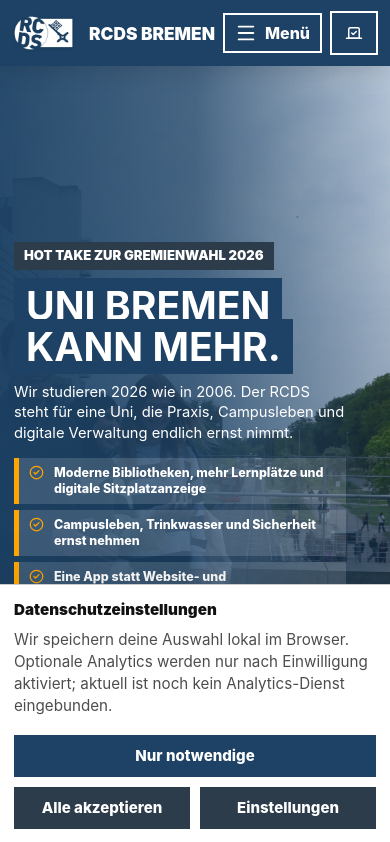
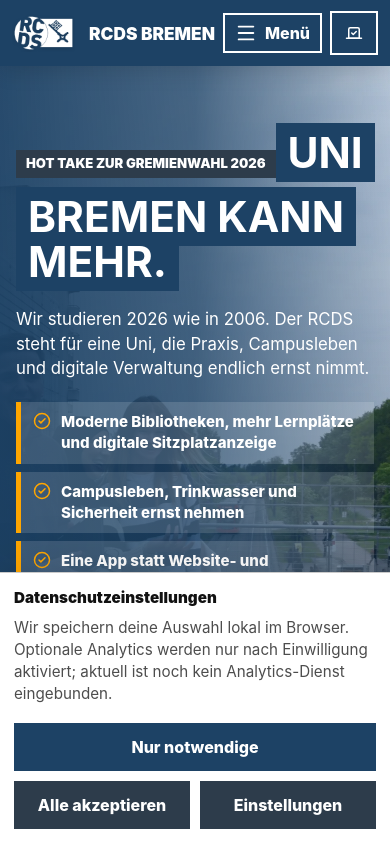
Before and after one commit to ZaraSheikhi/RCDS, a React (Vite) app: page / in a window 390 px wide. Shown: the top 842 px of the page. Built offline with nearby package versions, Linux system fonts and the light colour scheme.

Commit message:
Limit compact hero text to phones

```diff
--- a/src/App.css
+++ b/src/App.css
@@ -1859,49 +1859,38 @@
   }
 
   .hero-content {
-    align-self: end;
-    justify-self: start;
-    max-width: 360px;
-    padding: 42px 14px 30px;
+    padding: 64px 16px 52px;
   }
 
   .hero-content h1 {
-    font-size: clamp(2.05rem, 12vw, 2.45rem);
-    line-height: 1.04;
+    font-size: 2.65rem;
+    line-height: 1.08;
   }
 
   .hero-copy {
-    font-size: 0.92rem;
-    line-height: 1.42;
-    margin-top: 14px;
+    font-size: 1.05rem;
+    margin-top: 22px;
   }
 
   .hero-program-points {
-    gap: 6px;
-    margin-top: 14px;
+    gap: 8px;
+    margin-top: 22px;
   }
 
   .hero-program-points span {
     align-items: start;
-    font-size: 0.78rem;
-    line-height: 1.28;
-    min-height: 0;
-    padding: 7px 10px;
-  }
-
-  .hero-program-points svg {
-    height: 15px;
-    width: 15px;
+    font-size: 0.94rem;
+    line-height: 1.38;
+    padding: 10px 12px;
   }
 
   .hero-actions,
   .hero-facts {
-    margin-top: 14px;
+    margin-top: 22px;
   }
 
   .button {
-    font-size: 0.94rem;
-    min-height: 42px;
+    min-height: 48px;
     width: 100%;
   }
 
@@ -1915,12 +1904,6 @@
   .hero-facts span,
   .source-links a {
     width: 100%;
-  }
-
-  .hero-facts span {
-    font-size: 0.84rem;
-    min-height: 34px;
-    padding: 0 10px;
   }
 
   .section-heading h2,
@@ -2104,6 +2087,59 @@
   }
 }
 
+@media (max-width: 640px) and (hover: none) and (pointer: coarse) {
+  .hero-content {
+    align-self: end;
+    justify-self: start;
+    max-width: 360px;
+    padding: 42px 14px 30px;
+  }
+
+  .hero-content h1 {
+    font-size: clamp(2.05rem, 12vw, 2.45rem);
+    line-height: 1.04;
+  }
+
+  .hero-copy {
+    font-size: 0.92rem;
+    line-height: 1.42;
+    margin-top: 14px;
+  }
+
+  .hero-program-points {
+    gap: 6px;
+    margin-top: 14px;
+  }
+
+  .hero-program-points span {
+    font-size: 0.78rem;
+    line-height: 1.28;
+    min-height: 0;
+    padding: 7px 10px;
+  }
+
+  .hero-program-points svg {
+    height: 15px;
+    width: 15px;
+  }
+
+  .hero-actions,
+  .hero-facts {
+    margin-top: 14px;
+  }
+
+  .button {
+    font-size: 0.94rem;
+    min-height: 42px;
+  }
+
+  .hero-facts span {
+    font-size: 0.84rem;
+    min-height: 34px;
+    padding: 0 10px;
+  }
+}
+
 @media (max-width: 380px) {
   .brand {
     gap: 8px;
@@ -2131,22 +2167,11 @@
   }
 
   .hero-content {
-    max-width: 330px;
-    padding: 38px 12px 26px;
+    padding: 50px 16px 42px;
   }
 
   .hero-content h1 {
-    font-size: 1.95rem;
-  }
-
-  .hero-copy {
-    font-size: 0.86rem;
-    margin-top: 12px;
-  }
-
-  .hero-program-points span {
-    font-size: 0.74rem;
-    padding: 6px 9px;
+    font-size: 2.28rem;
   }
 
   .section-heading h2,
@@ -2161,6 +2186,27 @@
   .election-faq h2,
   .qr-panel h2 {
     font-size: 1.35rem;
+  }
+}
+
+@media (max-width: 380px) and (hover: none) and (pointer: coarse) {
+  .hero-content {
+    max-width: 330px;
+    padding: 38px 12px 26px;
+  }
+
+  .hero-content h1 {
+    font-size: 1.95rem;
+  }
+
+  .hero-copy {
+    font-size: 0.86rem;
+    margin-top: 12px;
+  }
+
+  .hero-program-points span {
+    font-size: 0.74rem;
+    padding: 6px 9px;
   }
 }
 
```
Also changed, not shown: 10 other files (tests, documents, lock files or other folders).
